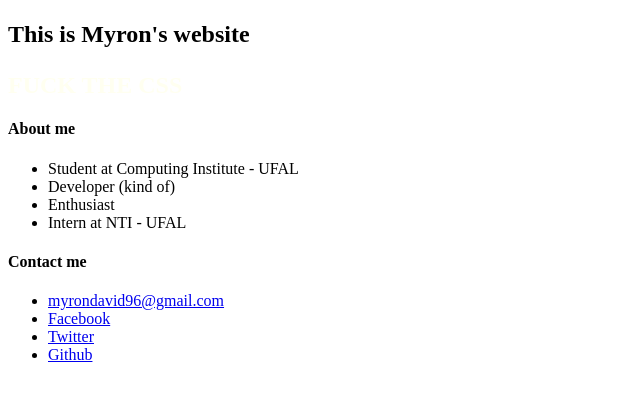
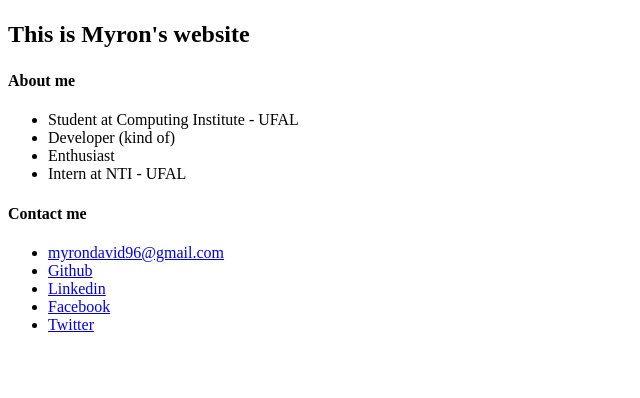
Before and after one commit to myrondavid/myrondavid.com, a plain HTML site: page index.html in a window 1280 px wide. Shown: the part 48-446 px from the top of the page, without its empty margins (0-640 px from the left). Drawn offline with Linux system fonts and the light colour scheme.

Commit message:
Changes on links

```diff
--- a/index.html
+++ b/index.html
@@ -8,7 +8,7 @@
     <body>
         <h1>Welcome!</h1>
         <h2><p>This is Myron's website</p></h2>
-        <h2><font color="#FFFFF">FUCK THE CSS</font></h2>
+
         <p>
             <h4>About me</h4>
             <ul>
@@ -22,9 +22,11 @@
             <h4>Contact me</h4>
             <ul>
                 <li><a href="mailto:myrondavid96@gmail.com">myrondavid96@gmail.com</a></li>
+                <li><a href="https://github.com/myrondavid">Github</a></li>
+                <li><a href="https://br.linkedin.com/in/myrondavid96">Linkedin</a></li>
                 <li><a href="https://facebook.com/myrondavid96">Facebook</a></li>
                 <li><a href="https://twitter.com/myrondavid">Twitter</a></li>
-                <li><a href="https://github.com/myrondavid">Github</a></li>
+
             </ul>
         </p>
 
```
